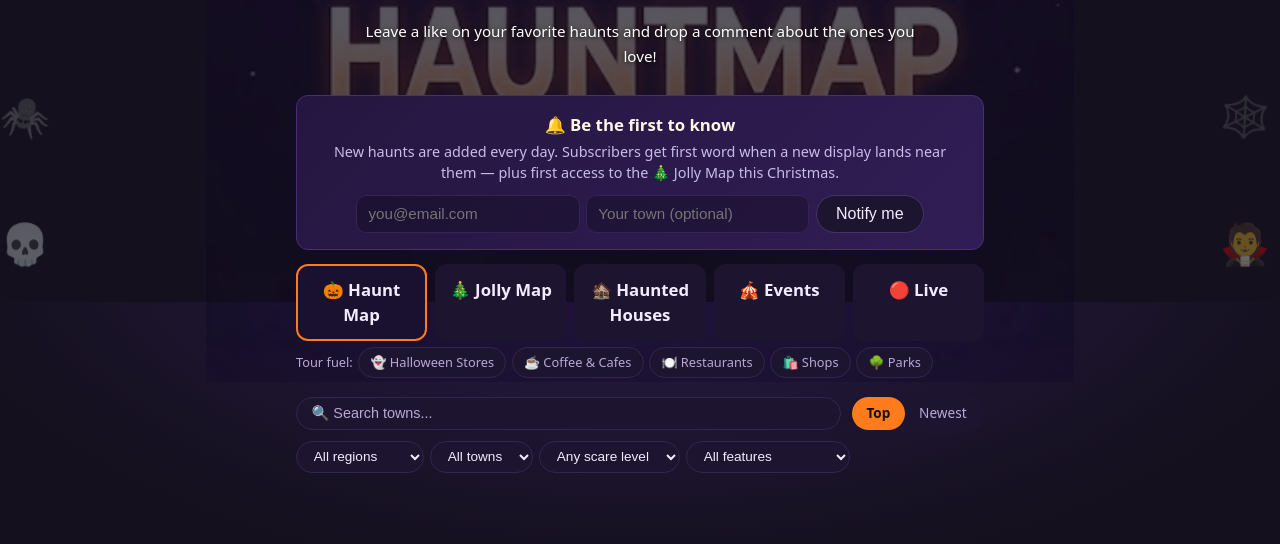
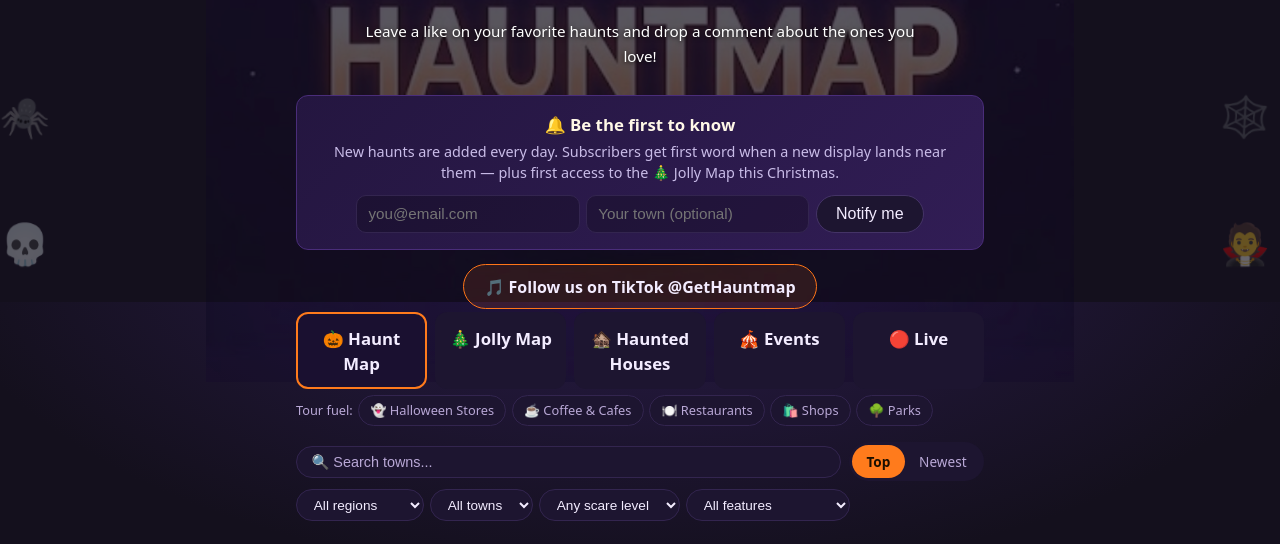
Before and after one commit to SpookyMap/hauntmap, a FastAPI app: page / in a window 1280 px wide; the page is wider, and only the part inside the window is pictured. Shown: the part 498-1042 px from the top of that part. Run offline with FastAPI, Linux system fonts and the light colour scheme; data that the repository does not hold is empty; some libraries are stand-ins or nearby versions.

Commit message:
Add TikTok follow button above sponsors on homepage

```diff
--- a/static/css/style.css
+++ b/static/css/style.css
@@ -172,6 +172,9 @@ a { color: var(--accent); }
   color: var(--ink); text-decoration: none; font-size: 0.88rem; font-weight: 600;
 }
 .social-btn:hover { border-color: #7b4fc4; }
+.tiktok-strip { text-align: center; margin: 0.9rem 0 0.2rem; }
+.tiktok-hero { font-size: 1rem; padding: 0.6rem 1.3rem; background: rgba(255,117,24,0.12); border-color: #ff7518; }
+.tiktok-hero:hover { border-color: #ffa25e; background: rgba(255,117,24,0.2); }
 
 /* ---- Sponsor banners (homepage) ---- */
 .sponsor-section { margin: 0.8rem 0; text-align: center; }
--- a/templates/index.html
+++ b/templates/index.html
@@ -23,6 +23,10 @@
   <p class="newsletter-error">Please enter a valid email address.</p>
   {% endif %}
   {% endif %}
+</div>
+
+<div class="tiktok-strip">
+  <a href="https://www.tiktok.com/@gethauntmap" target="_blank" rel="noopener" class="social-btn tiktok-btn tiktok-hero">&#x1F3B5; Follow us on TikTok @GetHauntmap</a>
 </div>
 
 {% if sponsors %}
```
